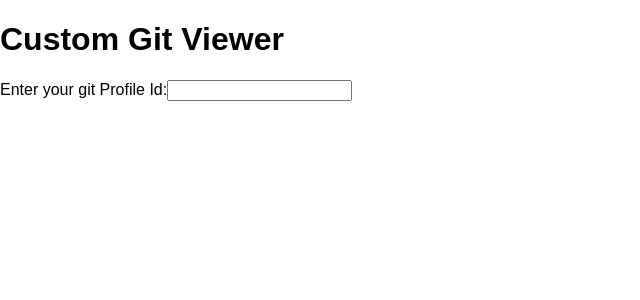
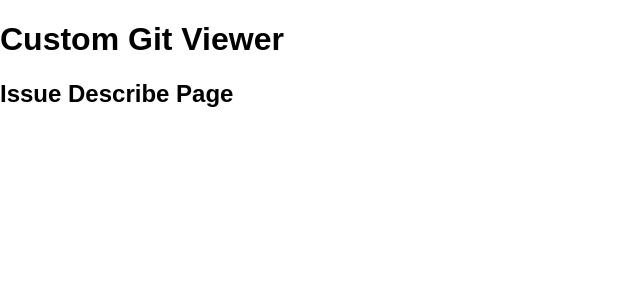
Before and after one commit to KarthickAthlet/XT-ReactBatchTraining, a React (Create React App) app: page /IssueDescribePage in a window 1280 px wide. Shown: the top 300 px of the page, without its empty margins (0-640 px from the left). Built offline with nearby package versions, Linux system fonts and the light colour scheme.

Commit message:
Created the additional components (IssueListingPage, IssueDescribePage, PageNotFound) and also basic routing setup for the project

```diff
--- a/package.json
+++ b/package.json
@@ -6,6 +6,7 @@
     "node-sass-chokidar": "^1.3.3",
     "react": "^16.4.2",
     "react-dom": "^16.4.2",
+    "react-router-dom": "^4.3.1",
     "react-scripts": "1.1.4"
   },
   "scripts": {
--- a/src/App.js
+++ b/src/App.js
@@ -1,5 +1,5 @@
 import React, { Component } from 'react';
-import UserDetail from './components/userDetail/index';
+import Router from './components/Router';
 import './App.css';
 
 class App extends Component {
@@ -10,7 +10,7 @@ class App extends Component {
          <h1> Custom Git Viewer </h1>
         </header>
         <section>
-          <UserDetail></UserDetail>
+          <Router></Router>
         </section>
       </div>
     );
--- /dev/null
+++ b/src/components/PageNotFound/PageNotFound.js
@@ -0,0 +1,9 @@
+import React, { Component } from "react";
+
+class PageNotFound extends Component {
+  render() {
+  return (<div>Page Not found..!!!</div>);
+  }
+}
+
+export default PageNotFound;
--- /dev/null
+++ b/src/components/PageNotFound/index.js
@@ -0,0 +1 @@
+export { default } from "./PageNotFound";
--- /dev/null
+++ b/src/components/Router.js
@@ -0,0 +1,23 @@
+import React, { Component } from 'react';
+import {
+    BrowserRouter,
+    Route,
+    Switch
+} from 'react-router-dom';
+import UserDetail from './userDetail/index';
+import IssueListingPage from './issueListingPage/index';
+import IssueDescribePage from './issueDescribePage/index';
+import PageNotFound from './PageNotFound/index';
+
+const Router = () => (
+    <BrowserRouter>
+        <Switch>
+            <Route exact path="/" component={UserDetail} />
+            <Route exact path="/IssueListingPage" component={IssueListingPage} />
+            <Route exact path="/IssueDescribePage" component={IssueDescribePage} />
+            <Route component={PageNotFound} />
+        </Switch>
+    </BrowserRouter>
+)
+
+export default Router;
--- /dev/null
+++ b/src/components/issueDescribePage/IssueDescribePage.js
@@ -0,0 +1,11 @@
+import React, { Component } from "react";
+
+class issueDescripePage extends Component {
+  render() {
+    return (<div>
+              <h1>Issue Describe Page</h1>
+            </div>);
+  }
+}
+
+export default issueDescripePage;
--- /dev/null
+++ b/src/components/issueDescribePage/index.js
@@ -0,0 +1 @@
+export { default } from "./IssueDescribePage";
--- /dev/null
+++ b/src/components/issueListingPage/IssueListingPage.js
@@ -0,0 +1,11 @@
+import React, { Component } from "react";
+
+class issueListingPage extends Component {
+  render() {
+  return (<div>
+          <h1>Issue Listing Page</h1>
+          </div>);
+  }
+}
+
+export default issueListingPage;
--- /dev/null
+++ b/src/components/issueListingPage/index.js
@@ -0,0 +1 @@
+export { default } from "./IssueListingPage";
--- a/src/components/userDetail/UserDetail.js
+++ b/src/components/userDetail/UserDetail.js
@@ -3,7 +3,7 @@ import React, { Component } from "react";
 class UserDetail extends Component {
   render() {
     return (<div>
-      <label htmlFor="gitProfileName">Enter your git Profile Id:</label>
+      <label htmlFor="gitProfileName">Enter your git profile Id: </label>
       <input type="text" id="gitProfileName" name="gitProfileName"/>
       </div>);
   }
```
Also changed, not shown: 1 other file (tests, documents, lock files or other folders).
